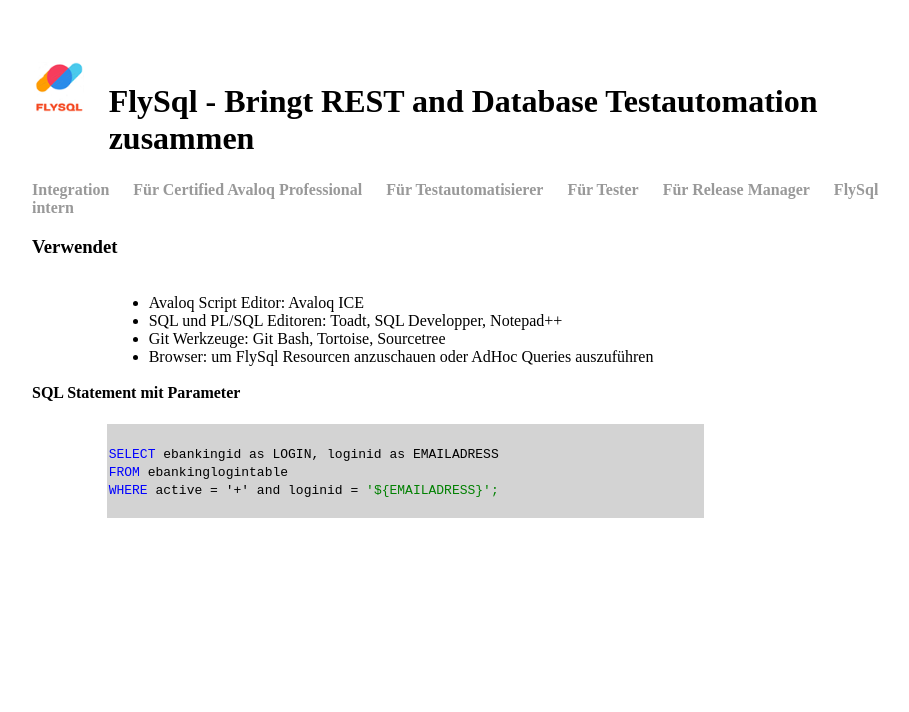
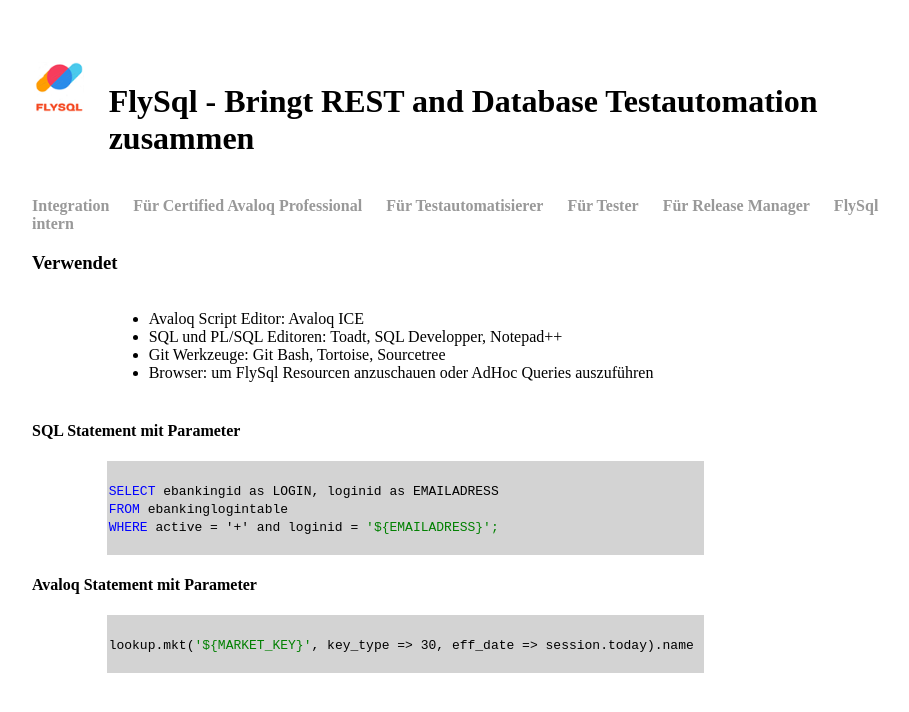
Before and after one commit to flysql/flysql.github.io, a Jekyll site: the page built from certified-avaloq-prof/index.html, in a window 1280 px wide. Shown: the top 712 px of the page, without its empty margins (160-1069 px from the left). Built offline with Jekyll 4.4.1, drawn with Linux system fonts in a browser that asks for light colours.

Commit message:
adds avaloq statement, fixes css styling issues

```diff
--- a/certified-avaloq-prof/index.html
+++ b/certified-avaloq-prof/index.html
@@ -2,7 +2,7 @@
 layout: default
 title: FlySql - Für Certified Avaloq Professional
 ---
-<div class="">
+<div>
     <h3>Verwendet</h3>
 	<div class="row">
 		<div class="col-1"></div>
@@ -19,11 +19,21 @@
 	<div class="row">
 		<div class="col-1"></div>
 		<div class="col-8 code-grey-font">
-		</br>
-			<span class="sql-blue">SELECT</span><span class="sql-black"> ebankingid as LOGIN, loginid as EMAILADRESS </span></br>
+			<br>
+			<span class="sql-blue">SELECT</span><span class="sql-black"> ebankingid as LOGIN, loginid as EMAILADRESS </span><br>
 			<span class="sql-blue">FROM </span><span class="sql-black"> ebankinglogintable</span></br>
-			<span class="sql-blue">WHERE</span><span class="sql-black"> active = '+' and loginid = </span><span class="sql-green">'${EMAILADRESS}';</span></br>
-			<span class="sql-black"></span></br>
+			<span class="sql-blue">WHERE</span><span class="sql-black"> active = '+' and loginid = </span><span class="sql-green">'${EMAILADRESS}';</span><br>
+			<span></span></br>
+		</div>
+		<div class="col-3">&nbsp;</div>
+	</div>
+	<h4>Avaloq Statement mit Parameter</h4>
+	<div class="row">
+		<div class="col-1"></div>
+		<div class="col-8 code-grey-font">
+		<br>
+			<span class="sql-black">lookup.mkt(</span><span class="sql-green">'${MARKET_KEY}'</span><span class="sql-black">, key_type => 30, eff_date => session.today).name</span><br>
+			<span></span><br>
 		</div>
 		<div class="col-3"></div>
 	</div>
--- a/css/main.css
+++ b/css/main.css
@@ -103,3 +103,9 @@
     padding: 2px;
     border: 0px;
   }
+
+.row::after {
+    content: "";
+    clear: both;
+    display: table;
+  }
```
